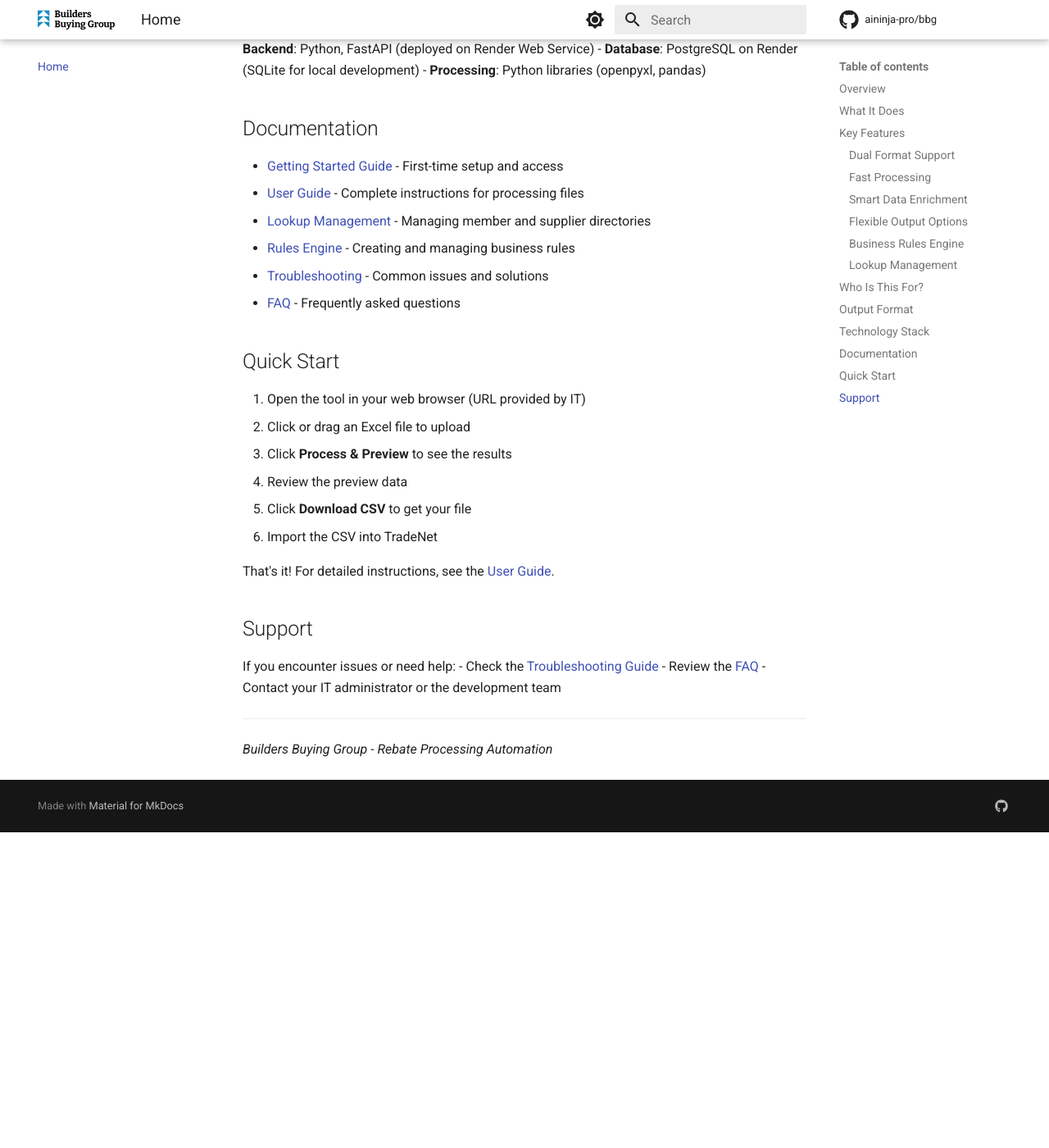
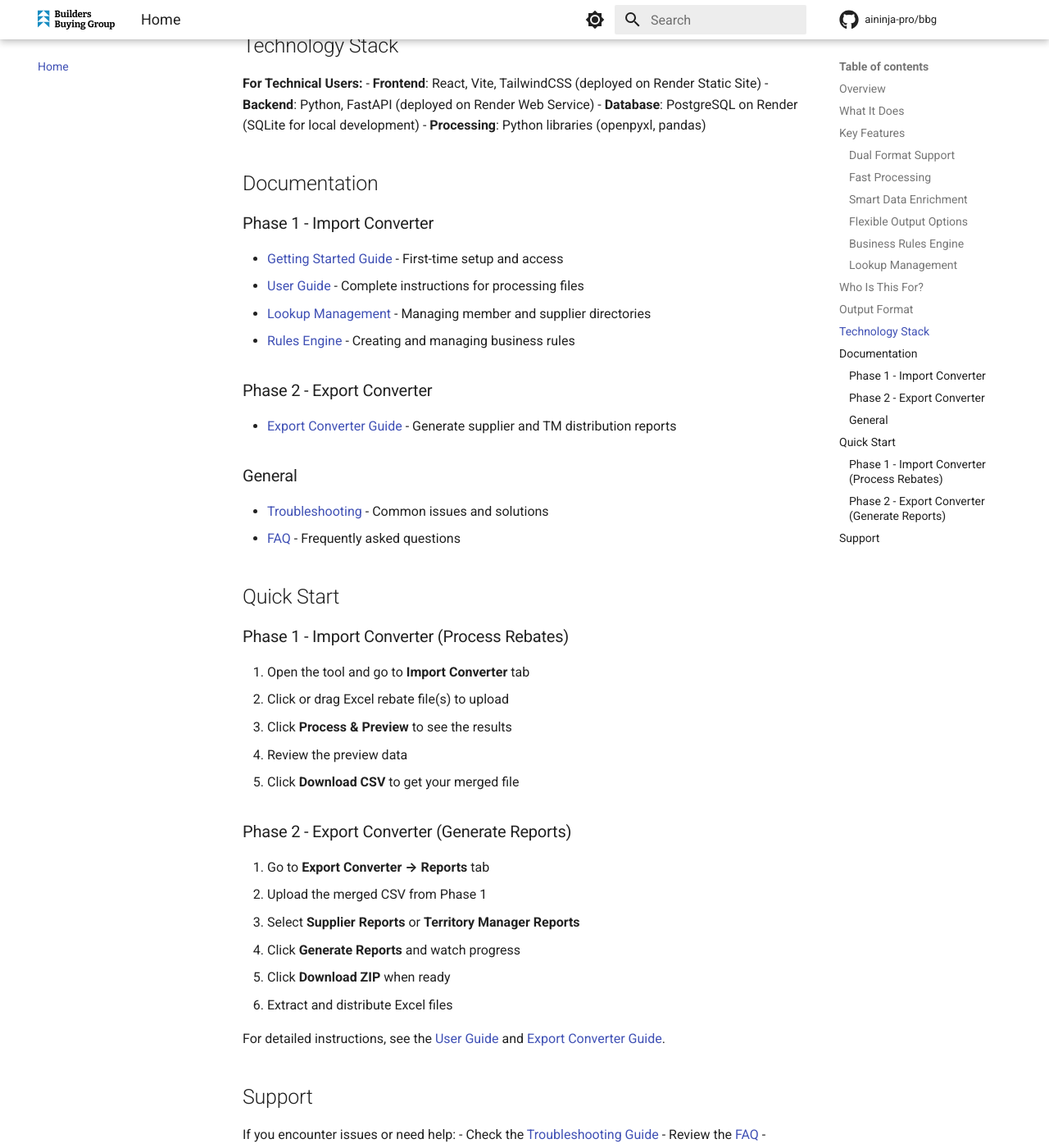
Before and after one commit to aininja-pro/bbg, an MkDocs documentation site: the page built from docs/README.md, in a window 1280 px wide and 1400 px high, scrolled down 2491 px. Shown: the whole window at 82% size. Built offline with MkDocs 1.6.1 and Material for MkDocs 9.7.7, drawn with Linux system fonts in a browser that asks for light colours; comment, search, counter and statistics services are not loaded; before the commit the page ends 3506 px from its top, so only the background shows below that; some of the changed text lies outside the part shown.

Commit message:
Update documentation for Phase 2: Export Converter
- Created comprehensive Export Converter guide (export-converter.md)
- Updated README.md to include Phase 2 overview and quick start
- Updated database-schema.md with new fields: territory_manager, member_status, active_flag
- Organized documentation into Phase 1 and Phase 2 sections
- Added detailed Mode 1 vs Mode 2 comparison table
- Documented Excel formatting features, prerequisites, and troubleshooting

Documentation now covers both Import Converter and Export Converter workflows.

🤖 Generated with [Claude Code](https://claude.com/claude-code)

Co-Authored-By: Claude <noreply@anthropic.com>

```diff
--- a/docs/README.md
+++ b/docs/README.md
@@ -2,7 +2,10 @@
 
 ## Overview
 
-The BBG Rebate Processing Tool is an internal automation system designed to transform quarterly rebate Excel files into TradeNet-ready CSV files.
+The BBG Rebate Processing Tool is a two-phase internal automation system:
+
+**Phase 1 - Import Converter**: Transform quarterly rebate Excel files into TradeNet-ready CSV files
+**Phase 2 - Export Converter**: Split merged CSV data into distributable Excel reports by supplier or territory manager
 
 ## What It Does
 
@@ -83,23 +86,37 @@ The tool generates CSV files with exactly 15 columns matching TradeNet's import
 
 ## Documentation
 
+### Phase 1 - Import Converter
 - [Getting Started Guide](getting-started.md) - First-time setup and access
 - [User Guide](user-guide.md) - Complete instructions for processing files
 - [Lookup Management](lookup-management.md) - Managing member and supplier directories
 - [Rules Engine](rules-engine.md) - Creating and managing business rules
+
+### Phase 2 - Export Converter
+- [Export Converter Guide](export-converter.md) - Generate supplier and TM distribution reports
+
+### General
 - [Troubleshooting](troubleshooting.md) - Common issues and solutions
 - [FAQ](faq.md) - Frequently asked questions
 
 ## Quick Start
 
-1. Open the tool in your web browser (URL provided by IT)
-2. Click or drag an Excel file to upload
+### Phase 1 - Import Converter (Process Rebates)
+1. Open the tool and go to **Import Converter** tab
+2. Click or drag Excel rebate file(s) to upload
 3. Click **Process & Preview** to see the results
 4. Review the preview data
-5. Click **Download CSV** to get your file
-6. Import the CSV into TradeNet
+5. Click **Download CSV** to get your merged file
 
-That's it! For detailed instructions, see the [User Guide](user-guide.md).
+### Phase 2 - Export Converter (Generate Reports)
+1. Go to **Export Converter → Reports** tab
+2. Upload the merged CSV from Phase 1
+3. Select **Supplier Reports** or **Territory Manager Reports**
+4. Click **Generate Reports** and watch progress
+5. Click **Download ZIP** when ready
+6. Extract and distribute Excel files
+
+For detailed instructions, see the [User Guide](user-guide.md) and [Export Converter Guide](export-converter.md).
 
 ## Support
 
```
Also changed, not shown: docs/database-schema.md (+9 -0 lines), docs/export-converter.md (added, +329 -0 lines).
